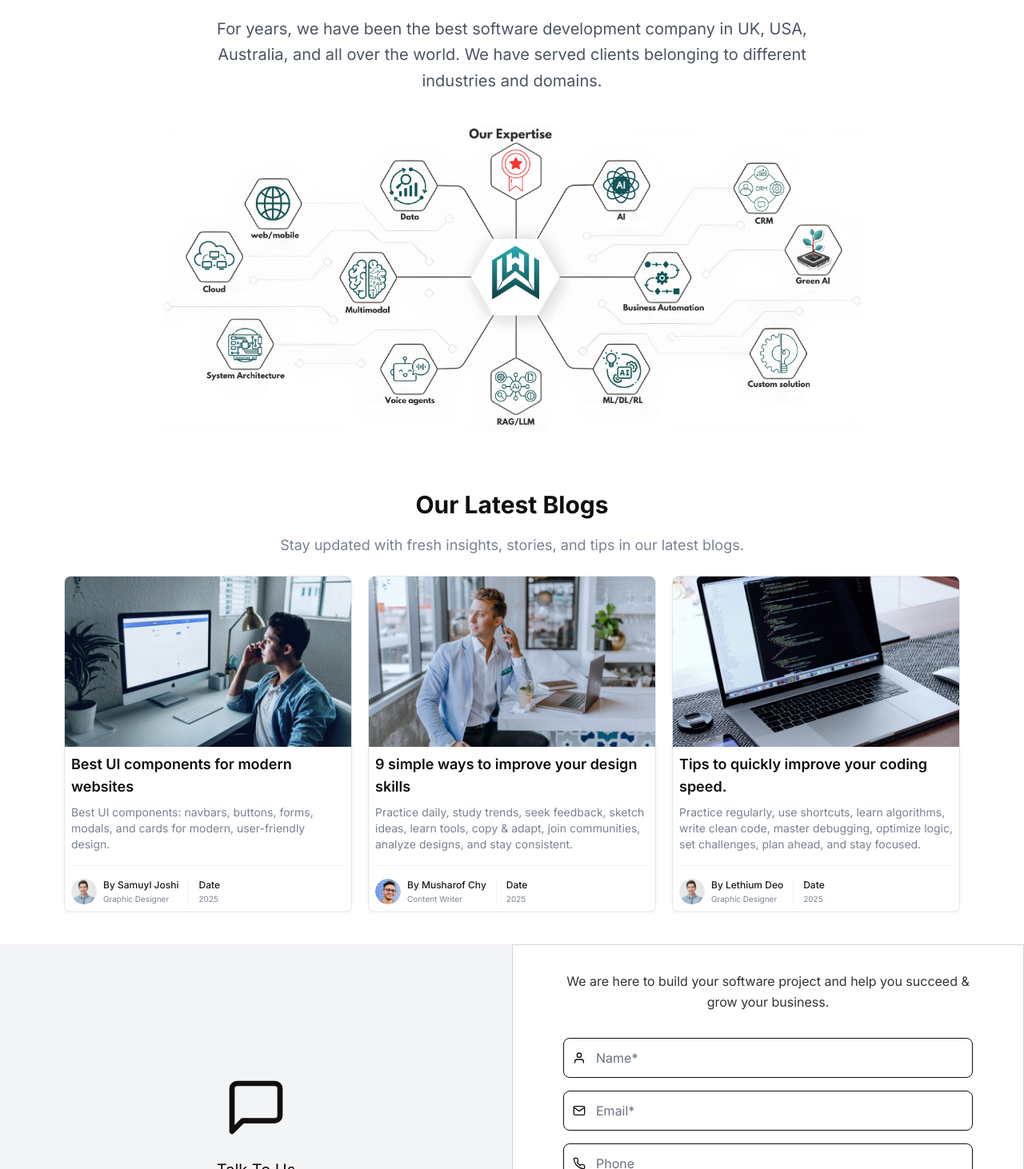
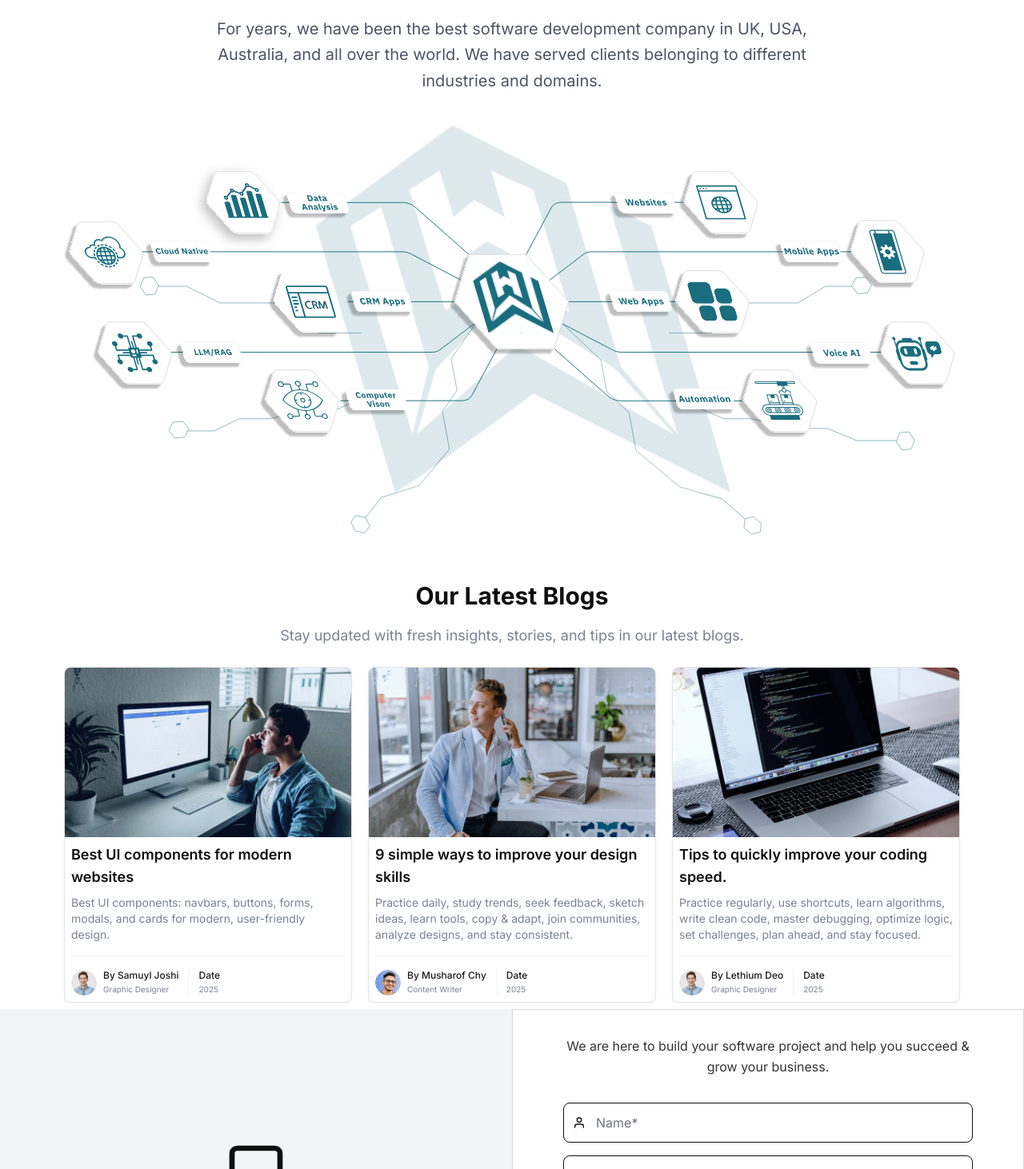
Before and after one commit to TEERTH-KOLHI/wortholic-updated, a Next.js app: page / in a window 1280 px wide. Shown: the part 7779-9241 px from the top of the page at 80% size. Built offline with nearby package versions, Linux system fonts and the light colour scheme.

Commit message:
updates done

```diff
--- a/src/components/Blog/index.tsx
+++ b/src/components/Blog/index.tsx
@@ -4,10 +4,7 @@ import blogData from "./blogData";
 
 const Blog = () => {
   return (
-    <section
-      id="blog"
-      className="bg-white py-1 md:py-12 lg:py-10 dark:bg-black"
-    >
+    <section id="blog" className="bg-white py-1 md:py-12 lg:py-2 dark:bg-black">
       <div className="container">
         <SectionTitle
           title="Our Latest Blogs"
--- a/src/components/IndustriesPage/IndustriesPage.tsx
+++ b/src/components/IndustriesPage/IndustriesPage.tsx
@@ -22,13 +22,13 @@ const IndustriesPage = () => {
 
           {/* Image Container */}
           <div className="flex justify-center">
-            <div className="relative w-full max-w-[1000px]">
+            <div className="relative w-full max-w-full">
               <Image
-                src="/images/industrypage/industries-thumb.png"
+                src="/images/industrypage/industryPage.svg"
                 alt="Industry"
-                width={1000}
+                width={1200}
                 height={400}
-                className="mx-auto max-h-60 object-contain sm:max-h-72 md:max-h-96 dark:brightness-95 dark:invert"
+                className="mx-auto max-h-500 object-contain sm:max-h-200 md:max-h-500 dark:brightness-95 dark:invert"
                 priority
               />
             </div>
```
Also changed, not shown: public/images/industrypage/industryPage.svg (added).
